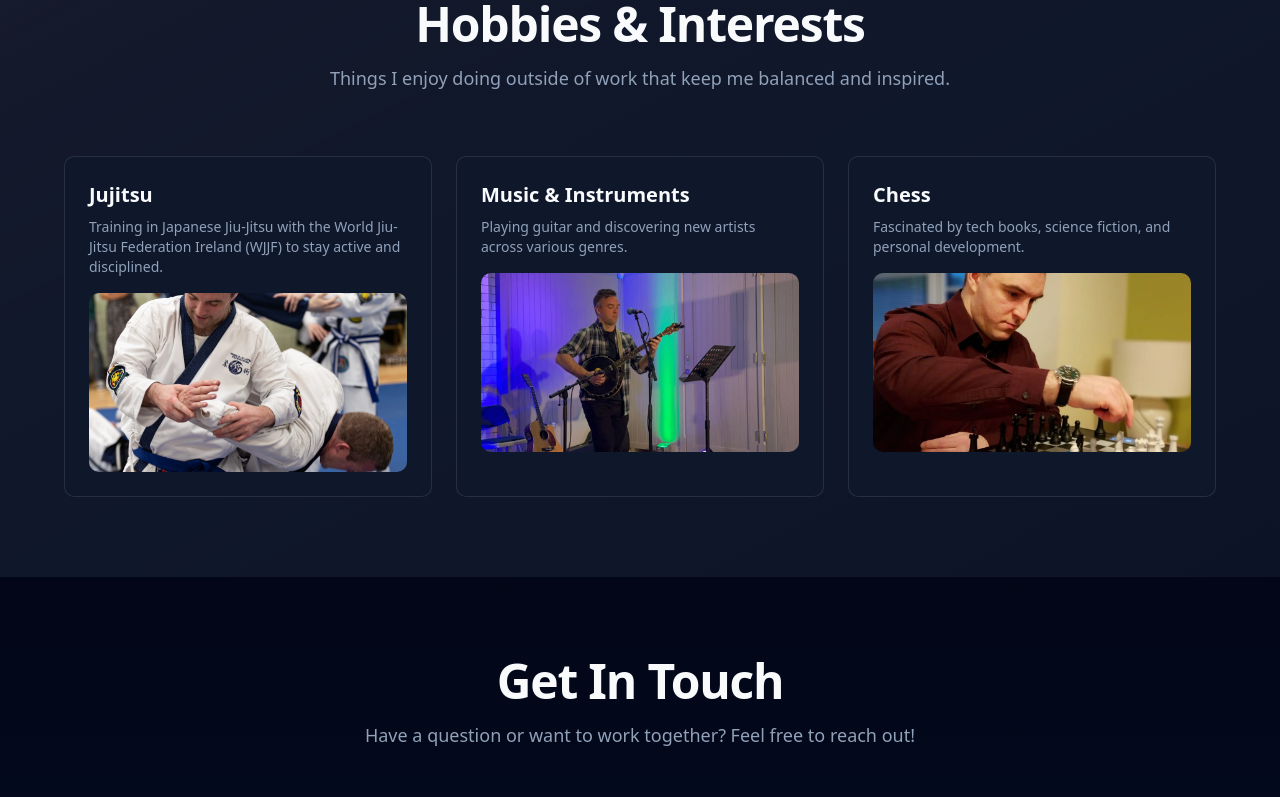
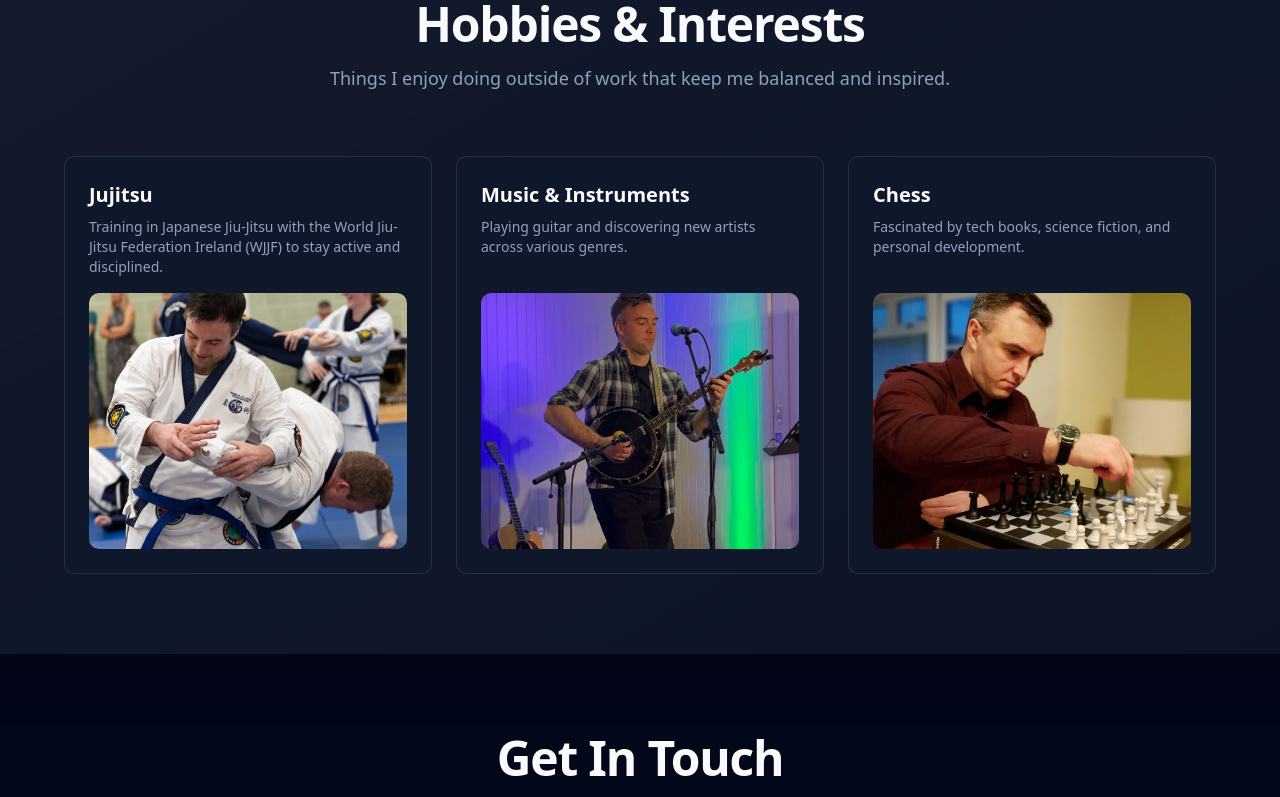
Before and after one commit to markodowd/markodowd-portfolio, a Next.js app: page / in a window 1280 px wide. Shown: the part 3493-4290 px from the top of the page. Built offline with nearby package versions, Linux system fonts and the light colour scheme.

Commit message:
feat: hobbie pics

```diff
--- a/components/Hobbies.tsx
+++ b/components/Hobbies.tsx
@@ -60,9 +60,9 @@ export default function Hobbies() {
           {hobbies.map((hobby, index) => (
             <div
               key={index}
-              className="group relative overflow-hidden rounded-lg border border-border bg-card p-6 transition-all hover:border-primary hover:shadow-lg"
+              className="group relative overflow-hidden rounded-lg border border-border bg-card p-6 transition-all hover:border-primary hover:shadow-lg flex flex-col"
             >
-              <div className="mb-4 flex items-start gap-4">
+              <div className="mb-4 flex items-start gap-4 flex-grow">
                 {hobby.icon && (
                   <div className="rounded-lg bg-primary/10 p-3">
                     {hobby.icon}
@@ -76,7 +76,7 @@ export default function Hobbies() {
                 </div>
               </div>
               {hobby.image && (
-                <div className="relative w-full aspect-video rounded-lg overflow-hidden mt-4">
+                <div className="relative w-full h-64 rounded-lg overflow-hidden bg-muted/50">
                   <Image
                     src={hobby.image}
                     alt={hobby.name}
```
Also changed, not shown: public/images/hobbies/banjo.webp.
